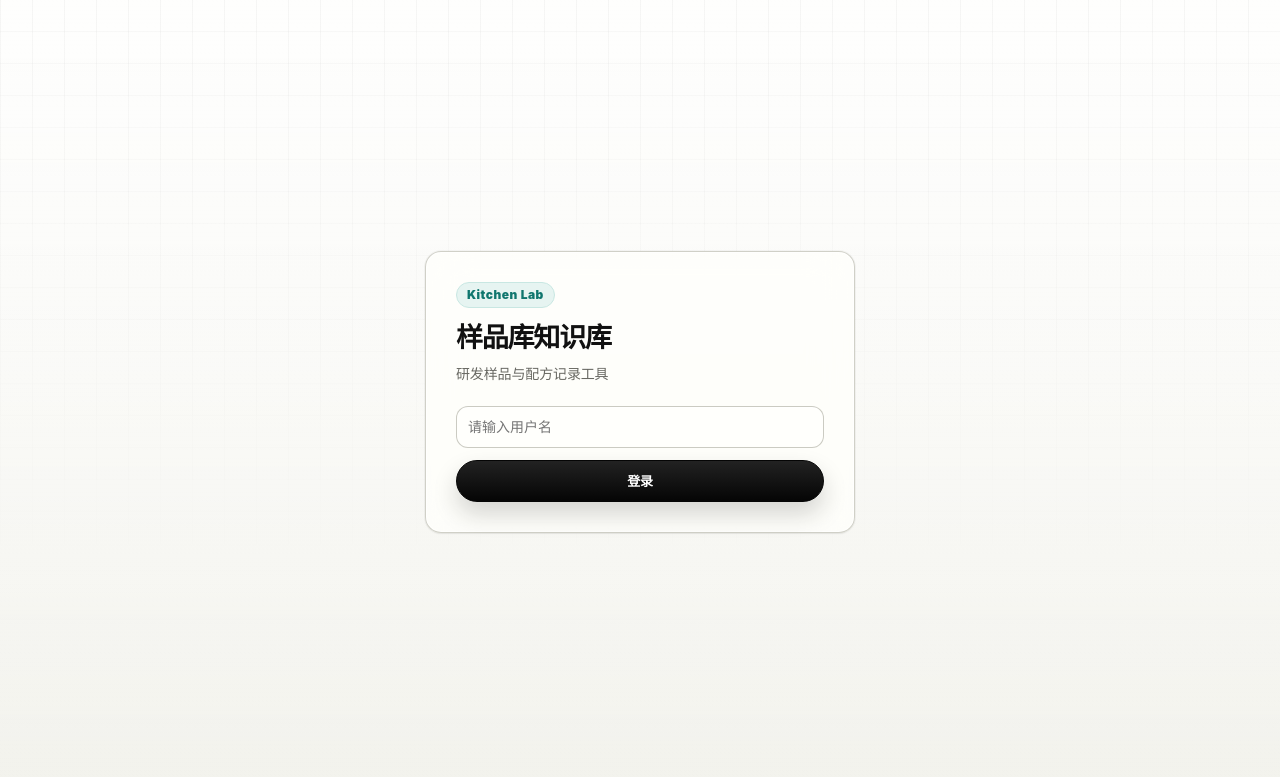
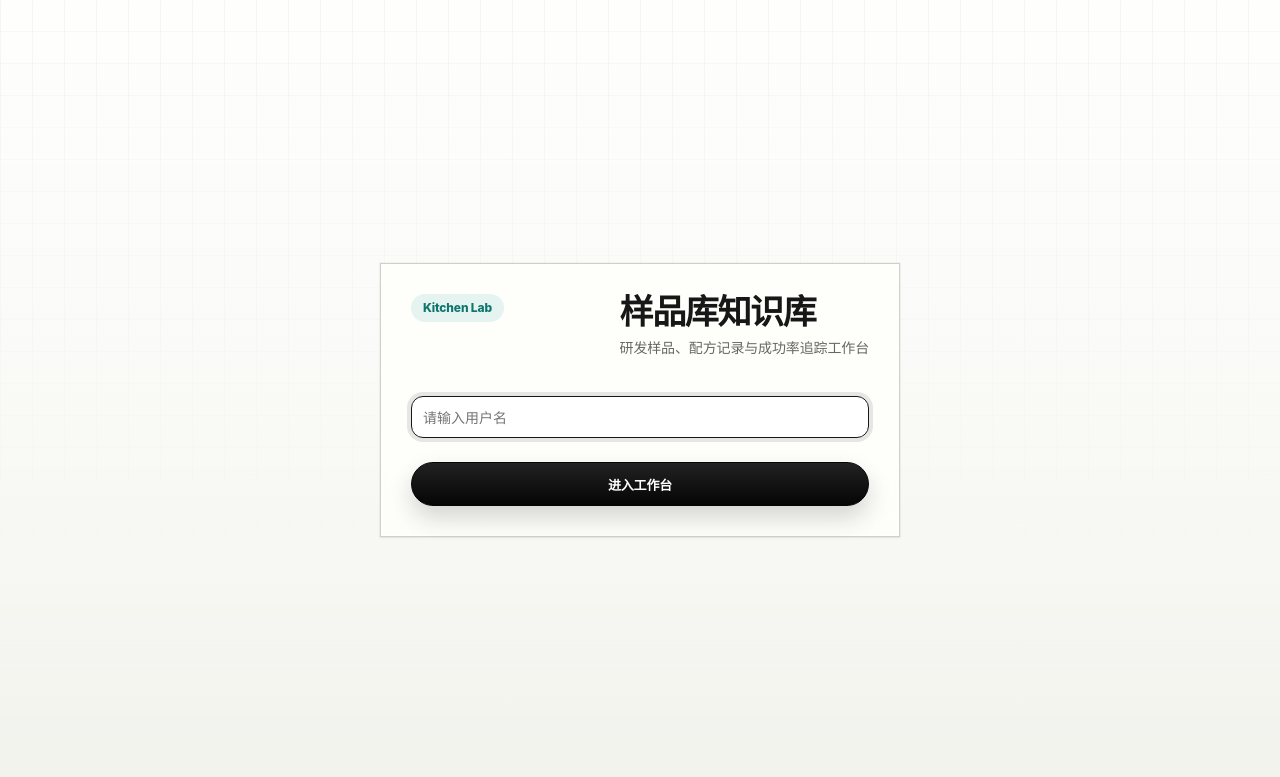
Before and after one commit to wjt0321/kitchen-lab-kb, a FastAPI app: page /login in a window 1280 px wide. Shown: the top 777 px of the page. Run offline with FastAPI, Linux system fonts and the light colour scheme.

Commit message:
feat: redesign login and product workspace hero

```diff
--- a/static/app.js
+++ b/static/app.js
@@ -166,15 +166,27 @@ const app = {
     `;
   },
 
-  renderPageHero({ title, subtitle = '', actions = '' }) {
+  renderPageHero({ kicker = '', title, subtitle = '', content = '', actions = '' }) {
     return `
       <section class="page-hero">
+        ${kicker ? `<div class="page-hero-kicker">${this.escapeHtml(kicker)}</div>` : ''}
         <div class="page-hero-copy">
           <h1 class="page-hero-title">${this.escapeHtml(title)}</h1>
           ${subtitle ? `<p class="page-hero-subtitle">${this.escapeHtml(subtitle)}</p>` : ''}
         </div>
+        ${content ? `<div class="page-hero-content">${content}</div>` : ''}
         ${actions ? `<div class="page-hero-actions">${actions}</div>` : ''}
       </section>
+    `;
+  },
+
+  renderEmptyState({ title, body, action = '' }) {
+    return `
+      <div class="empty-state">
+        <h3>${this.escapeHtml(title)}</h3>
+        <p>${this.escapeHtml(body)}</p>
+        ${action}
+      </div>
     `;
   },
 
@@ -242,15 +254,20 @@ const app = {
     const safeLast = this.escapeHtml(last);
     el.innerHTML = `
       <div class="login-shell">
-        <div class="card login-card">
-          <div class="login-kicker">Kitchen Lab</div>
-          <h2>样品库知识库</h2>
-          <p>研发样品与配方记录工具</p>
+        <div class="login-card">
+          ${this.renderPageHero({
+            kicker: 'Kitchen Lab',
+            title: '样品库知识库',
+            subtitle: '研发样品、配方记录与成功率追踪工作台',
+          })}
+          <div class="login-form">
             <input id="login-user" class="input" placeholder="请输入用户名" value="${safeLast}" onkeydown="if(event.key==='Enter')app.login()">
-          <button class="btn btn-primary" onclick="app.login()">登录</button>
+            <button class="btn btn-primary" onclick="app.login()">进入工作台</button>
             ${last?`<div class="login-last">上次登录: ${safeLast}</div>`:''}
           </div>
+        </div>
       </div>`;
+    document.getElementById('login-user')?.focus();
   },
 
   async renderProducts(el, params) {
@@ -259,17 +276,25 @@ const app = {
     const page = parseInt(params.get('page') || '1');
     const safeQ = this.escapeHtml(q);
     const r = await this.get(`/api/products?q=${encodeURIComponent(q)}&status=${encodeURIComponent(status)}&page=${page}`);
-    if (!r.ok) { el.innerHTML = '<div class="empty-state"><h3>加载失败</h3></div>'; return; }
+    if (!r.ok) {
+      el.innerHTML = this.renderEmptyState({
+        title: '加载失败',
+        body: r.error || '产品列表暂时无法加载，请稍后重试。',
+      });
+      return;
+    }
     const { items, total, page_size } = r.data;
     const totalPages = Math.max(1, Math.ceil(total / page_size));
 
     let rows = '';
     if (items.length === 0) {
-      rows = `<tr><td colspan="8"><div class="empty-state">
-        <h3>${q?'没有找到匹配的产品':'暂无产品'}</h3>
-        <p>${q?'请尝试更换关键词,或清空筛选条件。':'还没有录入任何产品。先新建一个产品,再记录配方试验。'}</p>
-        ${q?`<button class="btn btn-primary" onclick="app.navProducts()">清空筛选</button>`:`<button class="btn btn-primary" onclick="location.hash='#/products/new'">新建产品</button>`}
-      </div></td></tr>`;
+      rows = `<tr><td colspan="8">${this.renderEmptyState({
+        title: q ? '没有找到匹配的产品' : '暂无产品',
+        body: q ? '请尝试更换关键词，或清空筛选条件。' : '还没有录入任何产品。先新建一个产品，再记录配方试验。',
+        action: q
+          ? `<button class="btn btn-primary" onclick="location.hash='#/products'">清空筛选</button>`
+          : `<button class="btn btn-primary" onclick="location.hash='#/products/new'">新建产品</button>`,
+      })}</td></tr>`;
     } else {
       rows = items.map(p => `
         <tr onclick="location.hash='#/products/${p.id}'" class="${p.状态==='archived'?'archived':''}">
@@ -295,42 +320,40 @@ const app = {
     }
 
     const hero = this.renderPageHero({
-      title: '产品列表',
-      subtitle: '管理产品主数据、库存数量和配方记录',
-      actions: `<button class="btn btn-primary" onclick="location.hash='#/products/new'">新建产品</button>`,
-    });
-
-    el.innerHTML = `
-      ${hero}
-      <div class="filter-bar filter-bar-products">
-        <div class="filter-toolbar">
-          <div>
-            <div class="filter-title">筛选产品</div>
-          </div>
-          <div class="filter-meta">共 ${total} 条</div>
-        </div>
-        <div class="filter-grid filter-grid-products">
-          <label class="filter-field filter-field-search">
-            <span class="filter-label">关键词</span>
+      kicker: '产品工作台',
+      title: '查找、管理并追踪样品产品',
+      subtitle: '优先处理最常用的搜索、筛选和新建动作',
+      content: `
+        <div class="products-hero-search">
           <input class="input" id="prod-q" placeholder="输入品号或品名" value="${safeQ}" onkeydown="if(event.key==='Enter')app.searchProducts()">
-          </label>
-          <label class="filter-field">
-            <span class="filter-label">状态</span>
           <select class="input" id="prod-status" onchange="app.searchProducts()">
             <option value="active" ${status==='active'?'selected':''}>活跃</option>
             <option value="archived" ${status==='archived'?'selected':''}>已归档</option>
             <option value="全部" ${status==='全部'?'selected':''}>全部</option>
           </select>
-          </label>
-          <div class="filter-actions">
-            <button class="btn btn-primary" onclick="app.searchProducts()">查询</button>
-            <button class="btn btn-secondary" onclick="app.navProducts()">重置</button>
         </div>
+      `,
+      actions: `
+        <div class="products-hero-actions">
+          <button class="btn btn-secondary" onclick="location.hash='#/products'">重置</button>
+          <button class="btn btn-primary" onclick="location.hash='#/products/new'">新建产品</button>
+        </div>
+      `,
+    });
+
+    el.innerHTML = `
+      ${hero}
+      <section class="card products-panel">
+        <div class="panel-heading">
+          <div>
+            <h3>产品列表</h3>
+            <p class="page-subtitle">共 ${total} 条记录，默认显示最活跃的产品数据。</p>
           </div>
         </div>
         <div class="table-wrap"><table><thead>
           <tr><th>品号</th><th>品名</th><th>规格</th><th>当前数量</th><th>状态</th><th>配方数</th><th>创建时间</th><th>操作</th></tr>
         </thead><tbody>${rows}</tbody></table></div>
+      </section>
       ${total>page_size?`
       <div class="pagination">
         <span>共 ${total} 条</span>
--- a/static/style.css
+++ b/static/style.css
@@ -1786,6 +1786,18 @@ body {
   box-shadow: var(--surface-shadow);
 }
 
+.page-hero-kicker {
+  display: inline-flex;
+  align-items: center;
+  min-height: 28px;
+  padding: 0 12px;
+  border-radius: 999px;
+  color: var(--accent);
+  background: var(--accent-soft);
+  font-size: 12px;
+  font-weight: 800;
+}
+
 .page-hero-copy {
   min-width: 0;
 }
@@ -1803,6 +1815,10 @@ body {
   font-size: 14px;
 }
 
+.page-hero-content {
+  width: min(100%, 560px);
+}
+
 .page-hero-actions {
   display: flex;
   align-items: center;
@@ -1810,8 +1826,64 @@ body {
   flex-wrap: wrap;
 }
 
+.products-hero-search {
+  display: grid;
+  grid-template-columns: minmax(0, 1fr) 180px;
+  gap: 12px;
+}
+
+.products-hero-actions {
+  display: flex;
+  align-items: center;
+  gap: 10px;
+  flex-wrap: wrap;
+}
+
+.products-panel {
+  margin-top: 18px;
+}
+
+.products-panel .panel-heading {
+  margin-bottom: 16px;
+}
+
 .login-shell {
   min-height: calc(100vh - 48px);
+  display: grid;
+  place-items: center;
+  padding: 42px 18px;
+}
+
+.login-card {
+  width: min(520px, 100%);
+}
+
+.login-card .page-hero {
+  padding: 0;
+  margin-bottom: 0;
+  background: transparent;
+  border: 0;
+  box-shadow: none;
+  backdrop-filter: none;
+}
+
+.login-form {
+  display: grid;
+  gap: 12px;
+  margin-top: 16px;
+}
+
+.login-form .input,
+.login-form .btn {
+  width: 100%;
+}
+
+.login-form .btn {
+  height: 44px;
+}
+
+.empty-state .btn {
+  margin-top: 8px;
 }
 
 @media (prefers-color-scheme: dark) {
@@ -1843,6 +1915,11 @@ body {
     background: rgba(42, 42, 42, 0.88);
     box-shadow: none;
   }
+
+  .page-hero-kicker {
+    color: #99f6e4;
+    background: rgba(15, 118, 110, 0.22);
+  }
 }
 
 @media (max-width: 980px) {
@@ -1868,4 +1945,8 @@ body {
   .page-hero {
     flex-direction: column;
   }
-}
+
+  .products-hero-search {
+    grid-template-columns: 1fr;
+  }
+}
```
Also changed, not shown: tests/check_design_v2_completion.py (+5 -0 lines), tests/check_login_render.py (+4 -0 lines), tests/check_workspace_shell.py (+5 -1 lines). Lines whose indentation alone changed are shown as unchanged.
